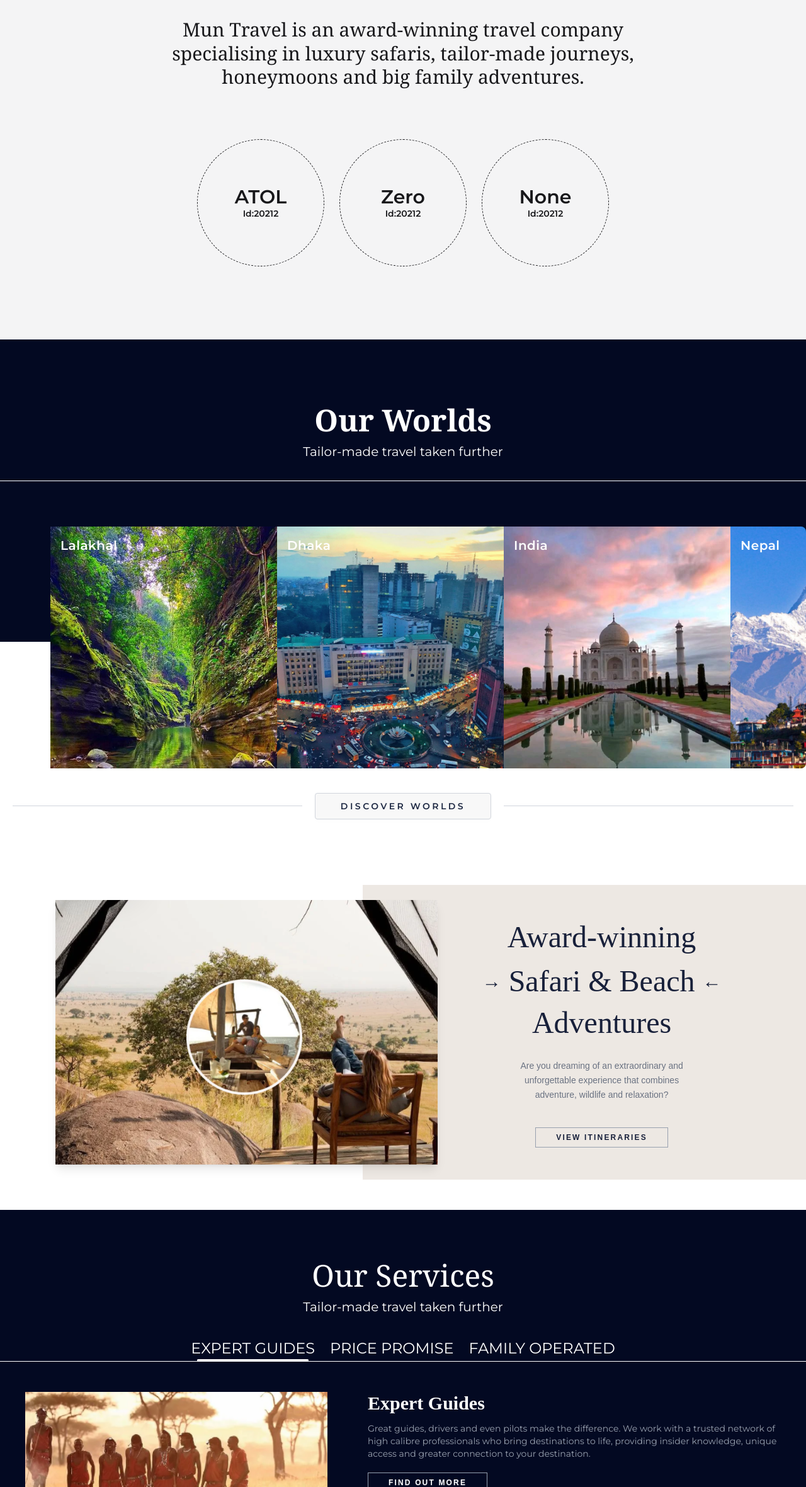
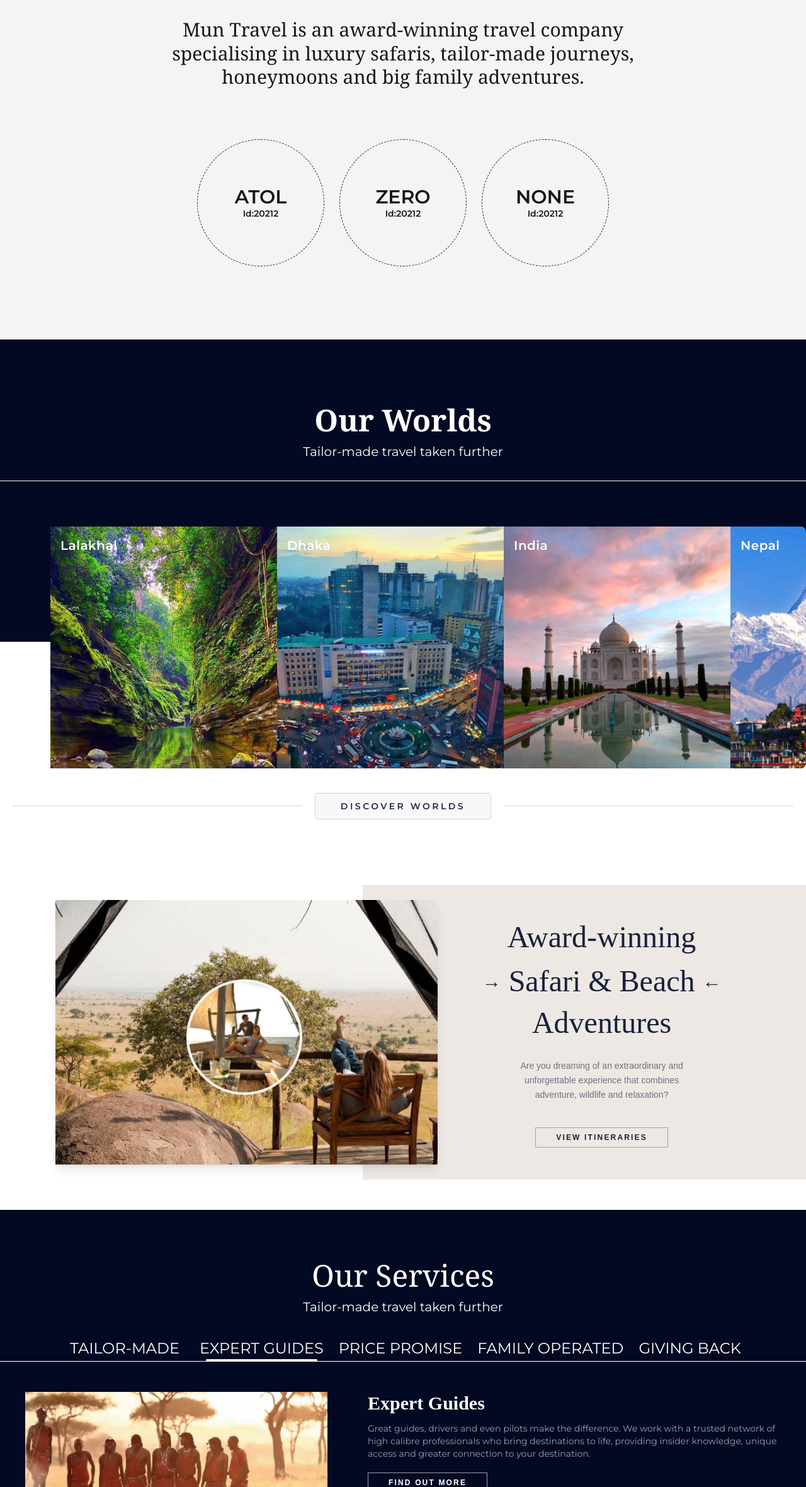
Before and after one commit to tithyghosh/Mun-Agency, a website: page src/index.html in a window 1280 px wide. Shown: the part 1045-3406 px from the top of the page at 63% size. Drawn offline with Linux system fonts and the light colour scheme.

Commit message:
final project

```diff
--- a/src/index.html
+++ b/src/index.html
@@ -100,14 +100,14 @@
             <div class="flex justify-center">
                <button class="btn btn-dash btn-circle p-25 text-center flex flex-col items-center justify-center gap-1">
 
-               <span class="leading-none text-3xl"> Zero</span>
+               <span class="leading-none text-3xl uppercase"> Zero</span>
                <span class="text-sm leading-none">Id:20212</span>
             </button>
             </div>
             <div class="flex justify-center">
                <button class="btn btn-dash btn-circle p-25 text-center flex flex-col items-center justify-center gap-1">
 
-               <span class="leading-none text-3xl">None</span>
+               <span class="leading-none text-3xl uppercase">None</span>
                <span class="text-sm leading-none">Id:20212</span>
             </button>
             </div>
@@ -243,11 +243,11 @@
       </div>
       <div class="no-scrollbar flex justify-center text-white px-4 overflow-x-auto">
         <div role="tablist" class="tabs tabs-border flex-nowrap whitespace-nowrap min-w-max">
-         <a role="tab" class="tab shrink-0 px-2 px-5 text-white uppercase text-xs sm:text-sm md:text-sm lg:text-2xl md:hidden sm:hidden">Tailor-Made</a>
+         <a role="tab" class="tab shrink-0 px-2 px-5 text-white uppercase text-xs sm:text-sm md:text-sm lg:text-2xl">Tailor-Made</a>
          <a role="tab" class="tab shrink-0 px-2 sm:px-3 hover:text-fuchsia-100 uppercase text-white tab-active text-xs sm:text-sm md:text-sm lg:text-2xl">Expert guides</a>
          <a role="tab" class="tab shrink-0 px-2 sm:px-3 text-white uppercase text-xs sm:text-sm md:text-sm lg:text-2xl">Price Promise</a>
          <a role="tab" class="tab shrink-0 px-2 sm:px-3 text-white uppercase text-xs sm:text-sm md:text-sm lg:text-2xl">Family operated</a>
-         <a role="tab" class="tab shrink-0 px-2 sm:px-3 text-white uppercase text-xs sm:text-sm md:text-sm lg:text-2xl sm:hidden md:hidden">Giving Back</a>
+         <a role="tab" class="tab shrink-0 px-2 sm:px-3 text-white uppercase text-xs sm:text-sm md:text-sm lg:text-2xl">Giving Back</a>
         </div>
       </div>
       <hr class="text-white font-extrabold">
```
Also changed, not shown: src/output.css.
